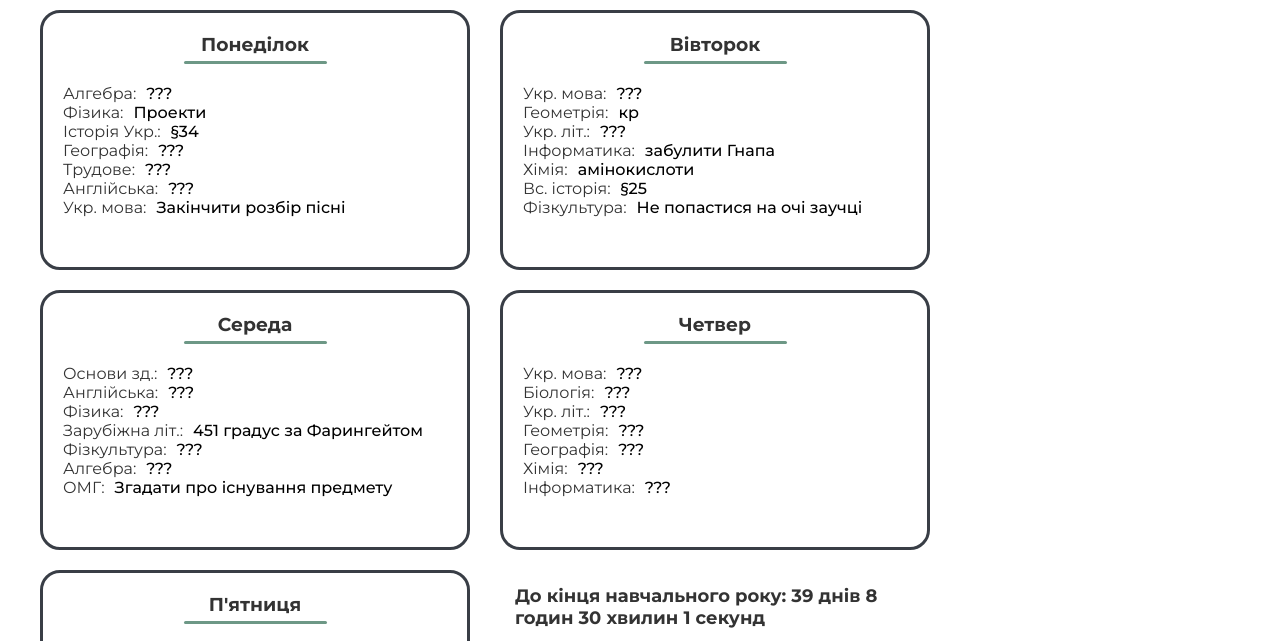
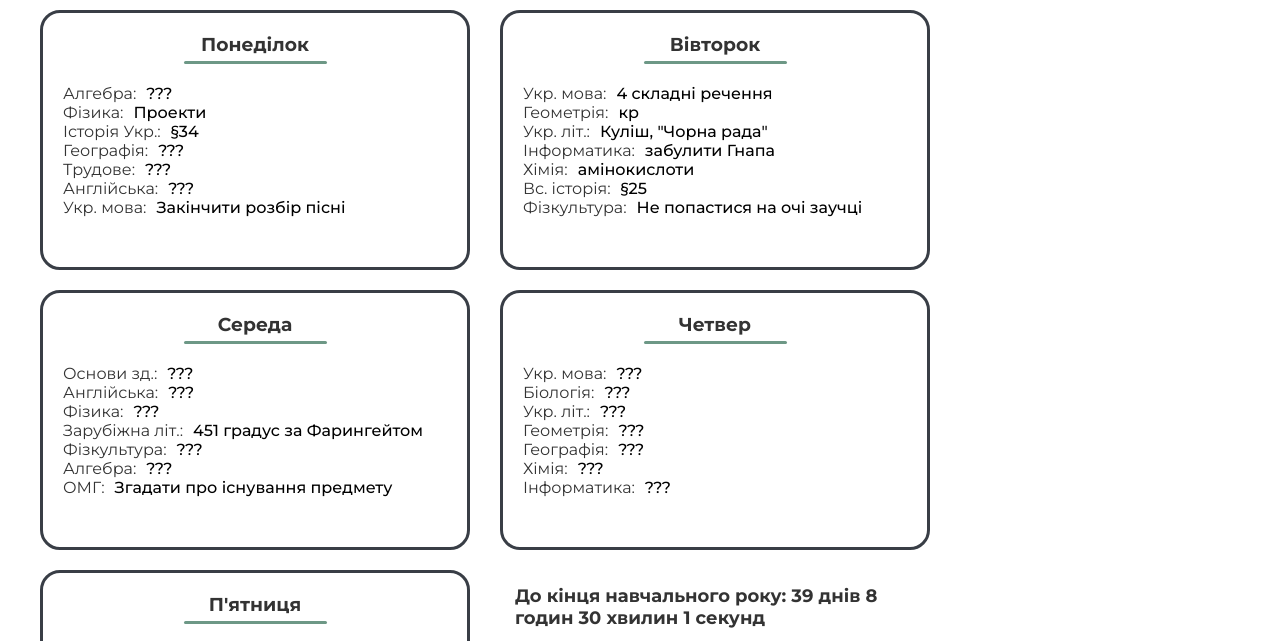
Before and after one commit to ZubalYana/School-diary, a website: page public/index.html in a window 1280 px wide. Shown: the part 124-765 px from the top of the page. Drawn offline with nearby package versions, Linux system fonts and the light colour scheme.

Commit message:
add all the homework for tomorrow

```diff
--- a/public/index.html
+++ b/public/index.html
@@ -73,7 +73,7 @@
                 <div class="weekDay_lessons">
                     <div class="weekDay_lesson">
                         <div class="weekDay_lessonName">Укр. мова:</div>
-                        <div class="weekDay_lessonHomework" id="TuesdayHomework1">???</div>
+                        <div class="weekDay_lessonHomework" id="TuesdayHomework1">4 складні речення</div>
                     </div>
                     <div class="weekDay_lesson">
                         <div class="weekDay_lessonName">Геометрія:</div>
@@ -81,7 +81,7 @@
                     </div>
                     <div class="weekDay_lesson">
                         <div class="weekDay_lessonName">Укр. літ.:</div>
-                        <div class="weekDay_lessonHomework" id="TuesdayHomework3">???</div>
+                        <div class="weekDay_lessonHomework" id="TuesdayHomework3">Куліш, "Чорна рада"</div>
                     </div>
                     <div class="weekDay_lesson">
                         <div class="weekDay_lessonName">Інформатика:</div>
```
